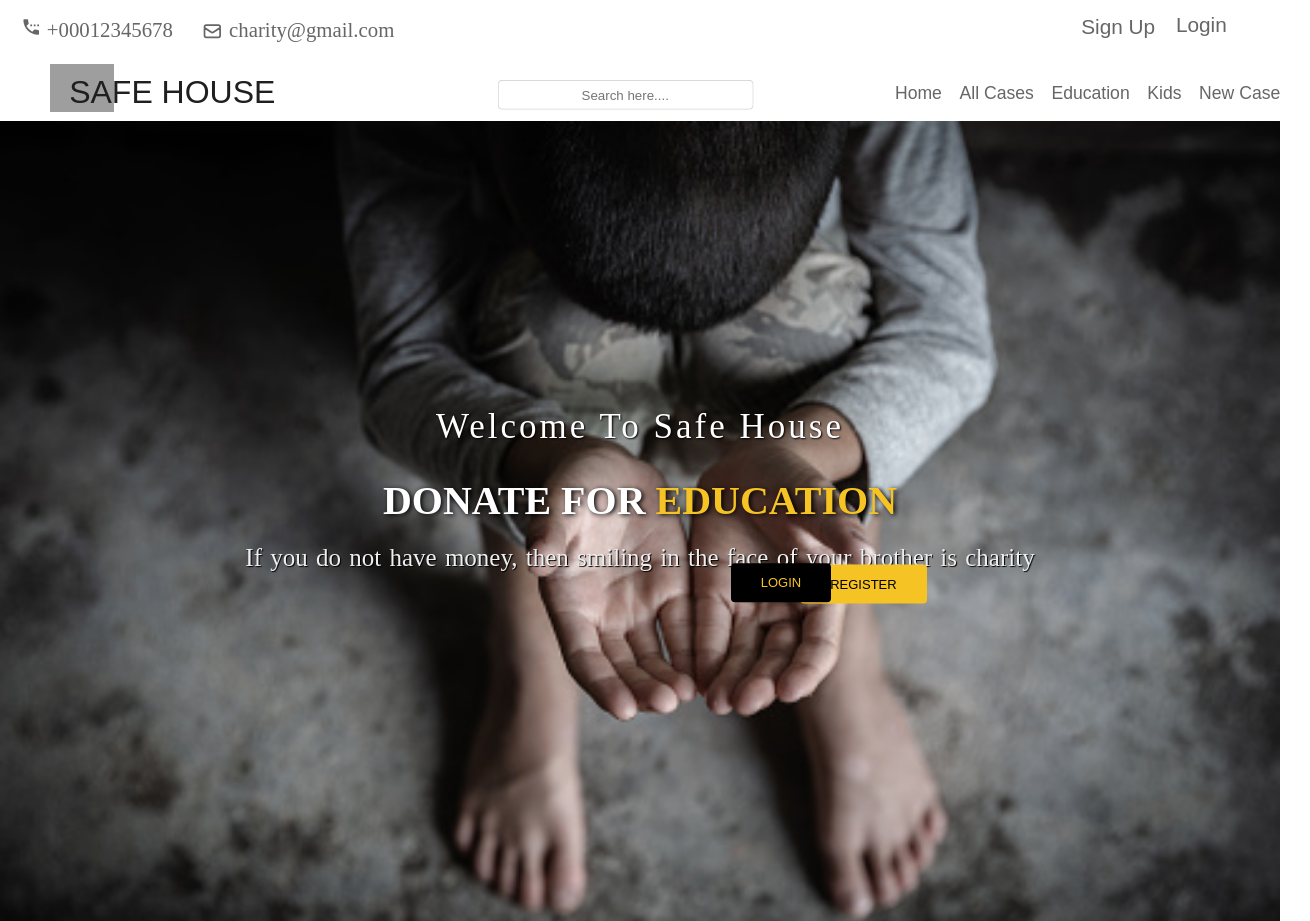
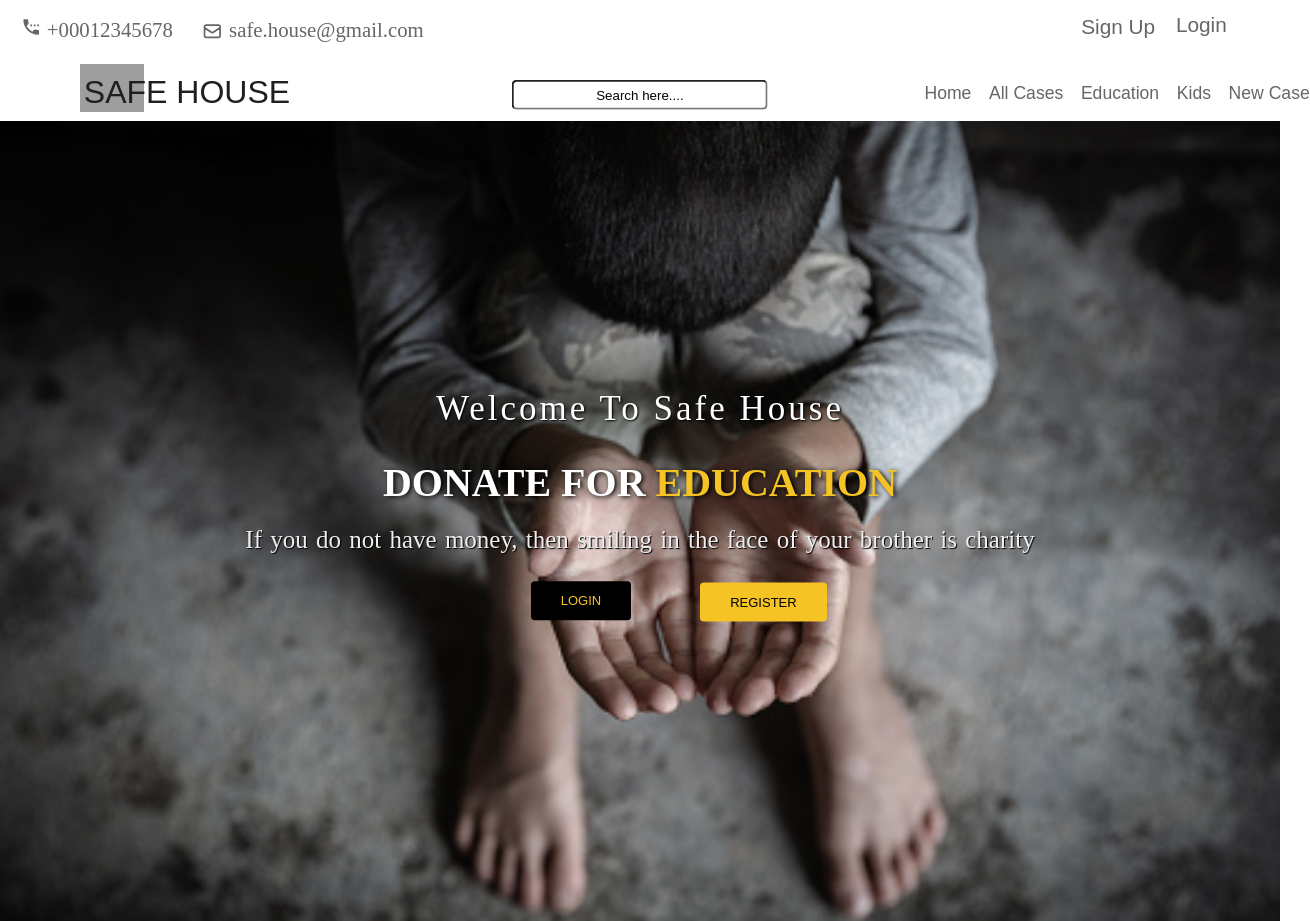
Before and after one commit to CodeWarriorsTeam/MERAKI_Academy_Project_5, a React (Create React App) app in the folder frontend/: page / in a window 1280 px wide. Shown: the whole page, 1310 px wide, since content can reach past the window. Built offline with nearby package versions, Linux system fonts and the light colour scheme; grey boxes are pictures that could not be loaded.

Commit message:
css to nav bar

```diff
--- a/frontend/src/component/AllCases/AllCases.js
+++ b/frontend/src/component/AllCases/AllCases.js
@@ -117,6 +117,7 @@ const AllCases = ({ searchCase, categoryNav, allCase, isAdmin }) => {
   }, [allCase,num]);
   return (
     <>
+    <br /><br /><br />
     <div className="case">
       {state.cases &&
         state.cases
--- a/frontend/src/component/Home/Home.css
+++ b/frontend/src/component/Home/Home.css
@@ -14,6 +14,8 @@
     width: 100%;
     height: 100vh;
    display: flex;
+   /* padding-top: 50px; */
+   /* padding-bottom: 70px; */
    justify-content: center;
    align-items: center;
    text-align: center;
@@ -53,13 +55,14 @@ text-shadow: 1px 1px 2px black;
   font-size: 13px;
   font-weight: 500;
   text-decoration: none;
-
+  /* display: flex;
+  justify-content: space-between; */
   transition:all .5s ease ;
 
 }
 
 .whatDo #Register{
-
+    margin: 100px;
     background: #F5C323;
     color:#000000  ;
 }
@@ -70,7 +73,6 @@ text-shadow: 1px 1px 2px black;
 
 }
 .whatDo #Login{
-
     background: #000000;
     color:#F5C323  ;
 }
--- a/frontend/src/component/Home/Home.js
+++ b/frontend/src/component/Home/Home.js
@@ -19,6 +19,7 @@ const Home = () => {
               If you do not have money, then smiling in the face of your brother
               is charity
             </p>
+            <br /><br />
             <Link className="register" to="/register">
               <a id="Register">Register</a>
             </Link>
--- a/frontend/src/component/NavBar/Navigation.css
+++ b/frontend/src/component/NavBar/Navigation.css
@@ -21,6 +21,10 @@
   color: rgb(31, 31, 31);
   font-size: 2em;
   font-family: fantasy;
+}
+.safeHouseLink{
+   text-decoration: none;
+
 }
 .logo {
   width: 5%;
@@ -57,14 +61,17 @@
   border-left: 1px rgb(0, 0, 0) solid;
   border-bottom: 1px rgb(0, 0, 0) solid;
 }
+#searchInput::placeholder{
+color:black;
+}
 #searchInput {
   height: 30px;
   transform: translate(-28em, 0.8em);
   width: 20%;
-  border-top: 1px rgba(116, 105, 105, 0.342) solid;
+  /* border-top: 1px rgba(116, 105, 105, 0.342) solid;
   border-right: 1px rgba(138, 127, 127, 0.342) solid;
   border-left: 1px rgba(138, 127, 127, 0.342) solid;
-  border-bottom: 1px rgba(138, 127, 127, 0.342) solid;
+  border-bottom: 1px rgba(138, 127, 127, 0.342) solid; */
   color: black;
   border-radius: 5px;
 }
--- a/frontend/src/component/NavBar/Navigation.js
+++ b/frontend/src/component/NavBar/Navigation.js
@@ -29,14 +29,14 @@ const Navigation = ({
 
   return (
     <>
-    <div><a className="num"><MdSettingsPhone className="phone"/> +00012345678</a>  <a className="word"><HiOutlineMail className="email22"/>charity@gmail.com</a></div>
+    <div><a className="num"><MdSettingsPhone className="phone"/> +00012345678</a>  <a className="word"><HiOutlineMail className="email22"/>safe.house@gmail.com</a></div>
       {/* <nav className="NavBar">     */}
         {/* <div className="logo">
           <h1 id="headerLogo" className="animate__animated animate__bounce animate__infinites">Safe House</h1>
         </div> */}
         <div className="menu">
           <a><img className="logo" src="https://tse3.mm.bing.net/th?id=OIP.T9dXwfMb2pOdT1tuFBKYigHaGZ&pid=Api&P=0&w=201&h=174"/></a>
-          <p className="safeHouse">SAFE HOUSE</p>
+          <Link className="safeHouseLink" to="/"> <p className="safeHouse">SAFE HOUSE</p></Link>
          {/* <MdSearch className="iconSearch"/>  */}
          <input
             id="searchInput"
--- a/frontend/src/component/NewCase/NewCase.js
+++ b/frontend/src/component/NewCase/NewCase.js
@@ -54,6 +54,7 @@ const NewCase = () => {
   };
 
   return (
+   <><br /><br /><br />
     <div className="newPage">
       <br />
       <br />
@@ -111,6 +112,7 @@ const NewCase = () => {
       <button className="new" onClick={addNewCase}>Add New Case</button>
       {message}
     </div>
+    </>
   );
 };
 export default NewCase;
--- a/frontend/src/component/NewDonation/NewDonation.js
+++ b/frontend/src/component/NewDonation/NewDonation.js
@@ -129,6 +129,7 @@ const navigate=useNavigate()
 
   return (
     <>
+    <br /><br /><br />
       {details &&
         details.map((element, i) => (
           <>
--- a/frontend/src/component/login/Login.js
+++ b/frontend/src/component/login/Login.js
@@ -55,6 +55,7 @@ const Login = ({ setIsAdmin ,setUserId}) => {
 
   return (
     <>
+    <br /><br /><br />
     <div className="loginpage">
       <br />
       <h1 className="sign">Sign In</h1>
--- a/frontend/src/component/register/Register.js
+++ b/frontend/src/component/register/Register.js
@@ -31,7 +31,7 @@ const Register = () => {
   };
   return (
     <>
-
+    <br /><br /><br />
       <div className="registerPage">
       <br />
         <h1 className="signup">Sign Up</h1>
```
